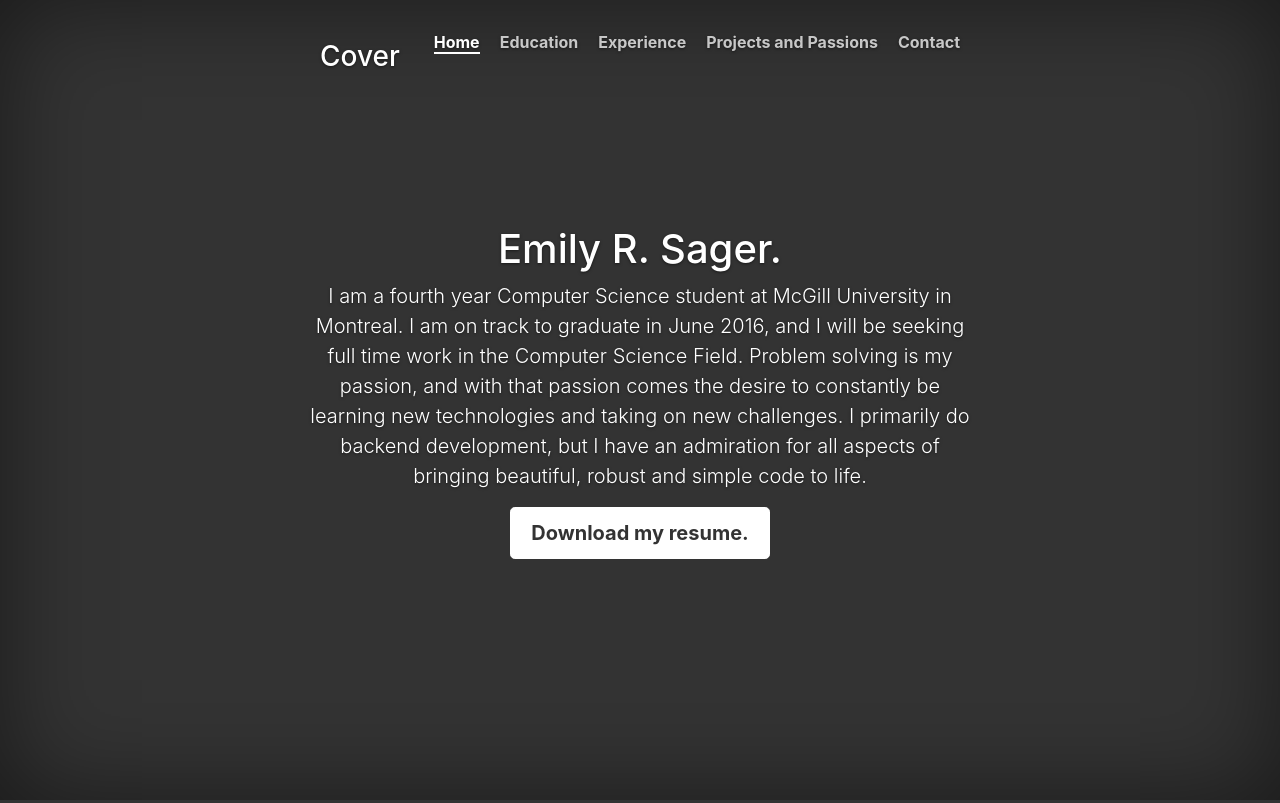
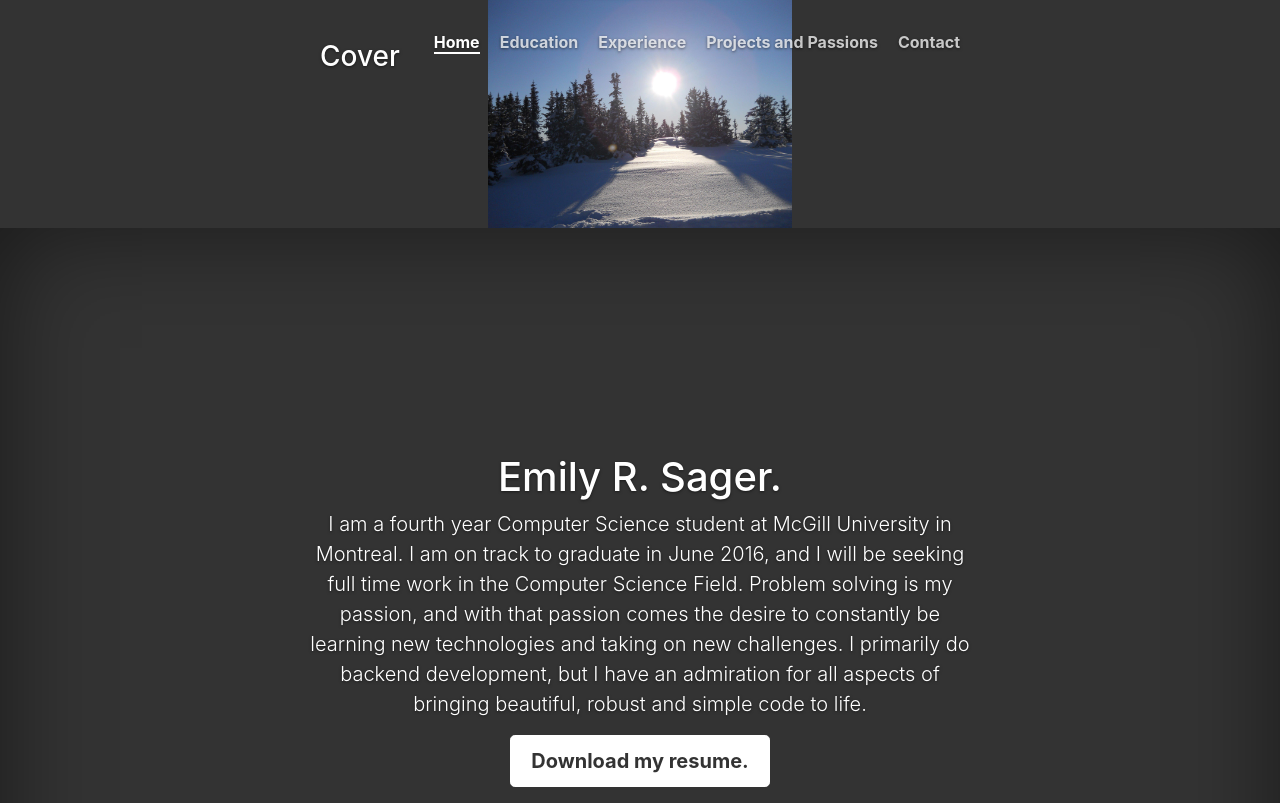
Before and after one commit to EmilyRSager/EmilyRSager.github.io, a plain HTML site: page index.html in a window 1280 px wide. Shown: the top 803 px of the page. Drawn offline with nearby package versions, Linux system fonts and the light colour scheme; a script that the page names is missing.

Commit message:
Updated description, photo

```diff
--- a/index.html
+++ b/index.html
@@ -29,7 +29,7 @@
   </head>
 
   <body>
-
+    <img src="PeacefulNorwayXC.jpg" alt="Norwegian Ski Trail" style="width:304px;height:228px;">
     <div class="site-wrapper">
 
       <div class="site-wrapper-inner">
```
